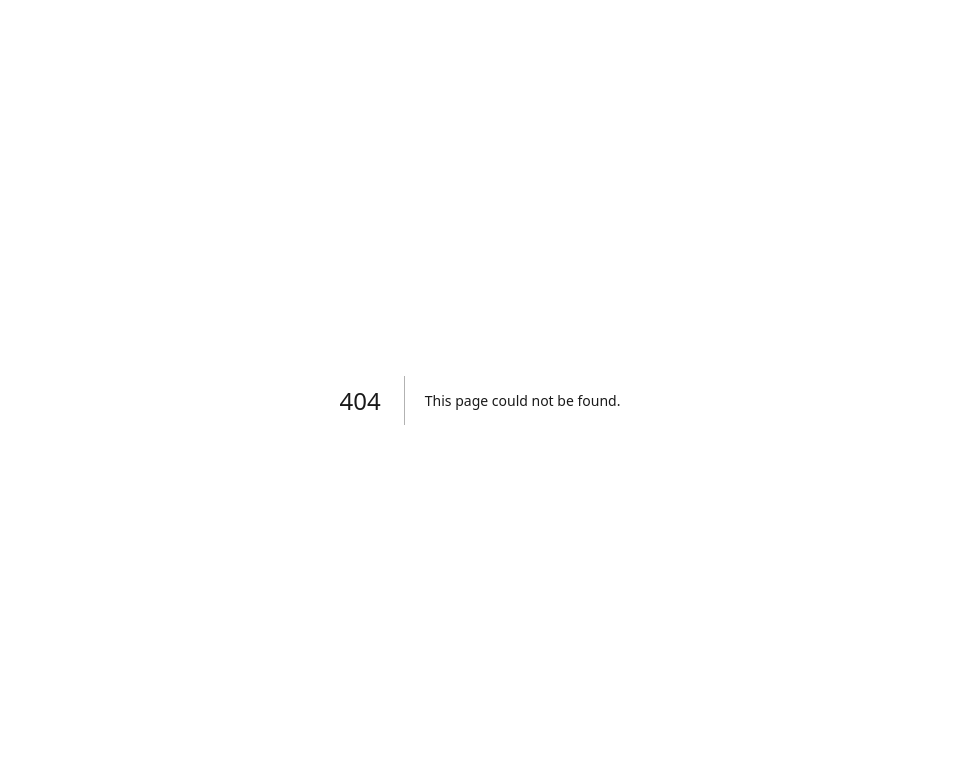
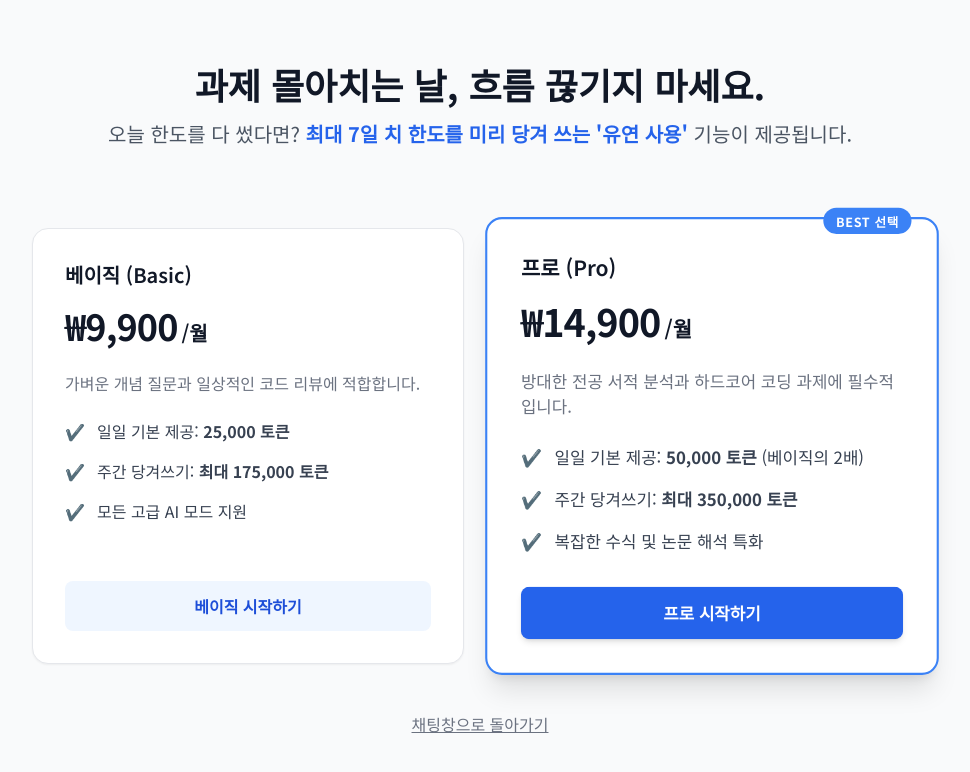
Before and after one commit to benedictolee/POPchat, a Next.js app: page /pricing in a window 1280 px wide. Before the commit this address had no page. Shown: the top 772 px of the page, without its empty margins (160-1130 px from the left). Built offline with nearby package versions, Linux system fonts and the light colour scheme; a web font is replaced by a local one.

Commit message:
Create page.tsx

```diff
--- /dev/null
+++ b/src/app/pricing/page.tsx
@@ -0,0 +1,112 @@
+// src/app/pricing/page.tsx
+'use client';
+
+import { useRouter } from 'next/navigation';
+
+export default function PricingPage() {
+  const router = useRouter();
+
+  // 임시 결제 버튼 함수 (다음 단계에서 토스 로직이 들어갈 자리입니다)
+  const handlePayment = (plan: 'basic' | 'pro', price: number) => {
+    alert(`${plan} 요금제(${price}원) 결제 준비 중! (토스 연동 예정)`);
+  };
+
+  return (
+    <div className="min-h-screen bg-gray-50 py-12 px-4 sm:px-6 lg:px-8 flex flex-col items-center justify-center">
+
+      {/* 헤더 섹션 */}
+      <div className="text-center mb-12">
+        <h2 className="text-3xl font-extrabold text-gray-900 sm:text-4xl">
+          과제 몰아치는 날, 흐름 끊기지 마세요.
+        </h2>
+        <p className="mt-4 text-xl text-gray-600">
+          오늘 한도를 다 썼다면? <span className="font-bold text-blue-600">최대 7일 치 한도를 미리 당겨 쓰는 '유연 사용'</span> 기능이 제공됩니다.
+        </p>
+      </div>
+
+      {/* 요금제 카드 컨테이너 */}
+      <div className="mt-8 max-w-4xl w-full mx-auto grid grid-cols-1 gap-6 sm:grid-cols-2 lg:gap-8">
+
+        {/* 1. 베이직 요금제 카드 */}
+        <div className="bg-white rounded-2xl shadow-sm border border-gray-200 p-8 flex flex-col justify-between">
+          <div>
+            <h3 className="text-xl font-semibold text-gray-900">베이직 (Basic)</h3>
+            <p className="mt-4 flex items-baseline text-gray-900">
+              <span className="text-4xl font-extrabold tracking-tight">₩9,900</span>
+              <span className="ml-1 text-xl font-semibold">/월</span>
+            </p>
+            <p className="mt-6 text-gray-500">가벼운 개념 질문과 일상적인 코드 리뷰에 적합합니다.</p>
+            <ul className="mt-6 space-y-4">
+              <li className="flex">
+                <span className="text-green-500 mr-3">✔️</span>
+                <span className="text-gray-700">일일 기본 제공: <b>25,000 토큰</b></span>
+              </li>
+              <li className="flex">
+                <span className="text-green-500 mr-3">✔️</span>
+                <span className="text-gray-700">주간 당겨쓰기: <b>최대 175,000 토큰</b></span>
+              </li>
+              <li className="flex">
+                <span className="text-green-500 mr-3">✔️</span>
+                <span className="text-gray-700">모든 고급 AI 모드 지원</span>
+              </li>
+            </ul>
+          </div>
+          <button
+            onClick={() => handlePayment('basic', 9900)}
+            className="mt-8 block w-full bg-blue-50 text-blue-700 border border-transparent rounded-lg py-3 px-4 text-center font-semibold hover:bg-blue-100 transition-colors"
+          >
+            베이직 시작하기
+          </button>
+        </div>
+
+        {/* 2. 프로 요금제 카드 (하이라이트) */}
+        <div className="bg-white rounded-2xl shadow-xl border-2 border-blue-500 p-8 flex flex-col justify-between relative transform scale-105">
+          {/* 뱃지 */}
+          <div className="absolute top-0 right-6 transform -translate-y-1/2">
+            <span className="bg-blue-500 text-white text-xs font-bold uppercase tracking-wider py-1 px-3 rounded-full">
+              BEST 선택
+            </span>
+          </div>
+          <div>
+            <h3 className="text-xl font-semibold text-gray-900">프로 (Pro)</h3>
+            <p className="mt-4 flex items-baseline text-gray-900">
+              <span className="text-4xl font-extrabold tracking-tight">₩14,900</span>
+              <span className="ml-1 text-xl font-semibold">/월</span>
+            </p>
+            <p className="mt-6 text-gray-500">방대한 전공 서적 분석과 하드코어 코딩 과제에 필수적입니다.</p>
+            <ul className="mt-6 space-y-4">
+              <li className="flex">
+                <span className="text-green-500 mr-3">✔️</span>
+                <span className="text-gray-700">일일 기본 제공: <b>50,000 토큰</b> (베이직의 2배)</span>
+              </li>
+              <li className="flex">
+                <span className="text-green-500 mr-3">✔️</span>
+                <span className="text-gray-700">주간 당겨쓰기: <b>최대 350,000 토큰</b></span>
+              </li>
+              <li className="flex">
+                <span className="text-green-500 mr-3">✔️</span>
+                <span className="text-gray-700">복잡한 수식 및 논문 해석 특화</span>
+              </li>
+            </ul>
+          </div>
+          <button
+            onClick={() => handlePayment('pro', 14900)}
+            className="mt-8 block w-full bg-blue-600 text-white border border-transparent rounded-lg py-3 px-4 text-center font-semibold hover:bg-blue-700 transition-colors shadow-md"
+          >
+            프로 시작하기
+          </button>
+        </div>
+
+      </div>
+
+      {/* 돌아가기 버튼 */}
+      <button
+        onClick={() => router.back()}
+        className="mt-12 text-gray-500 hover:text-gray-800 underline"
+      >
+        채팅창으로 돌아가기
+      </button>
+
+    </div>
+  );
+}
```
